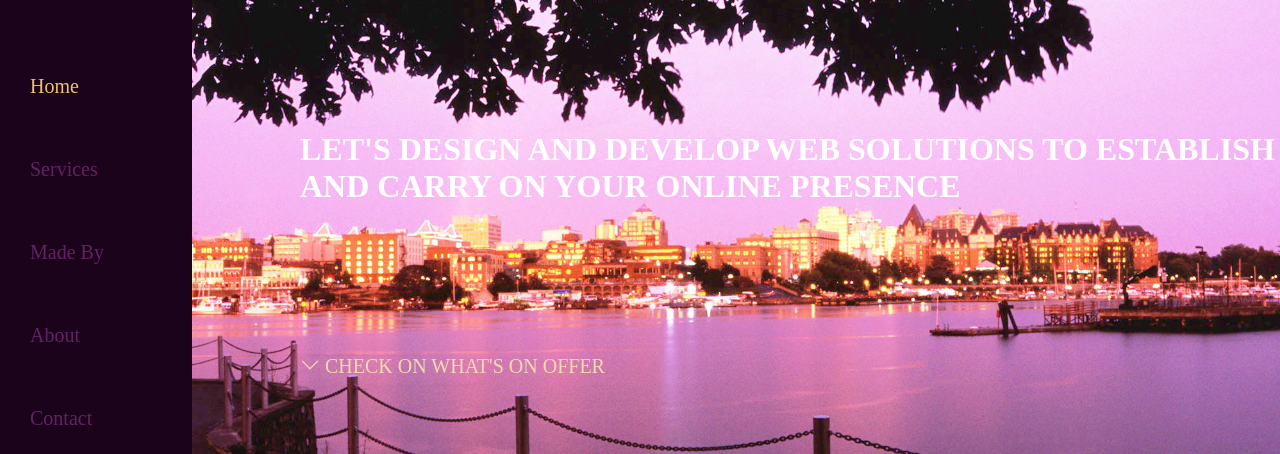
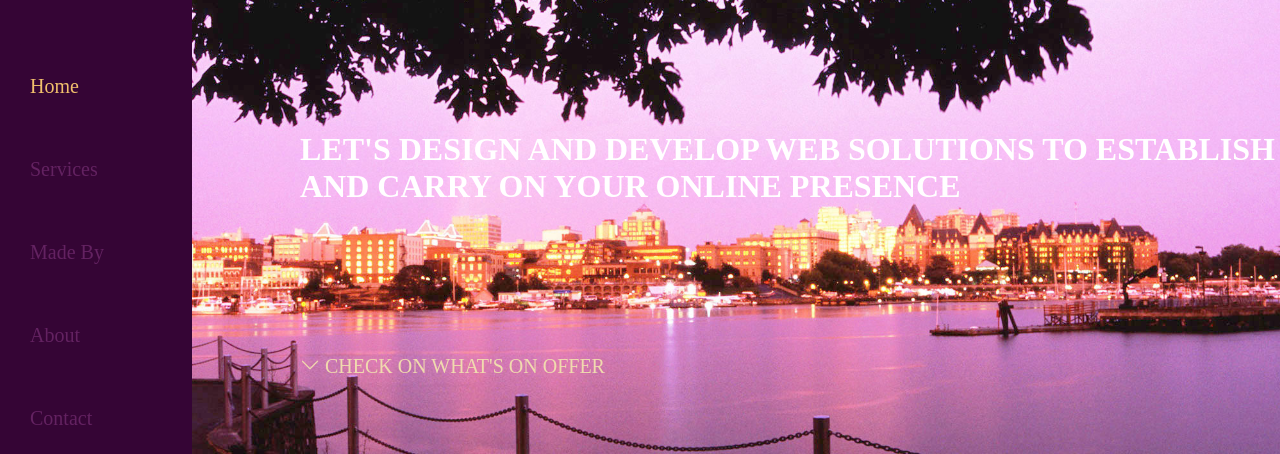
Before and after one commit to Ishra21/Carry-on-web, a plain HTML site: page index.html in a window 1280 px wide. Shown: the part 146-600 px from the top of the page. Drawn offline with nearby package versions, Linux system fonts and the light colour scheme.

Commit message:
css color

```diff
--- a/style.css
+++ b/style.css
@@ -17,7 +17,7 @@
 .fixed-part{
     width:15%;
     height: auto;
-    background-color: #1C031C;
+    background-color: #350535;
     display: flex;
     flex-direction: column;
     position: fixed;
```
